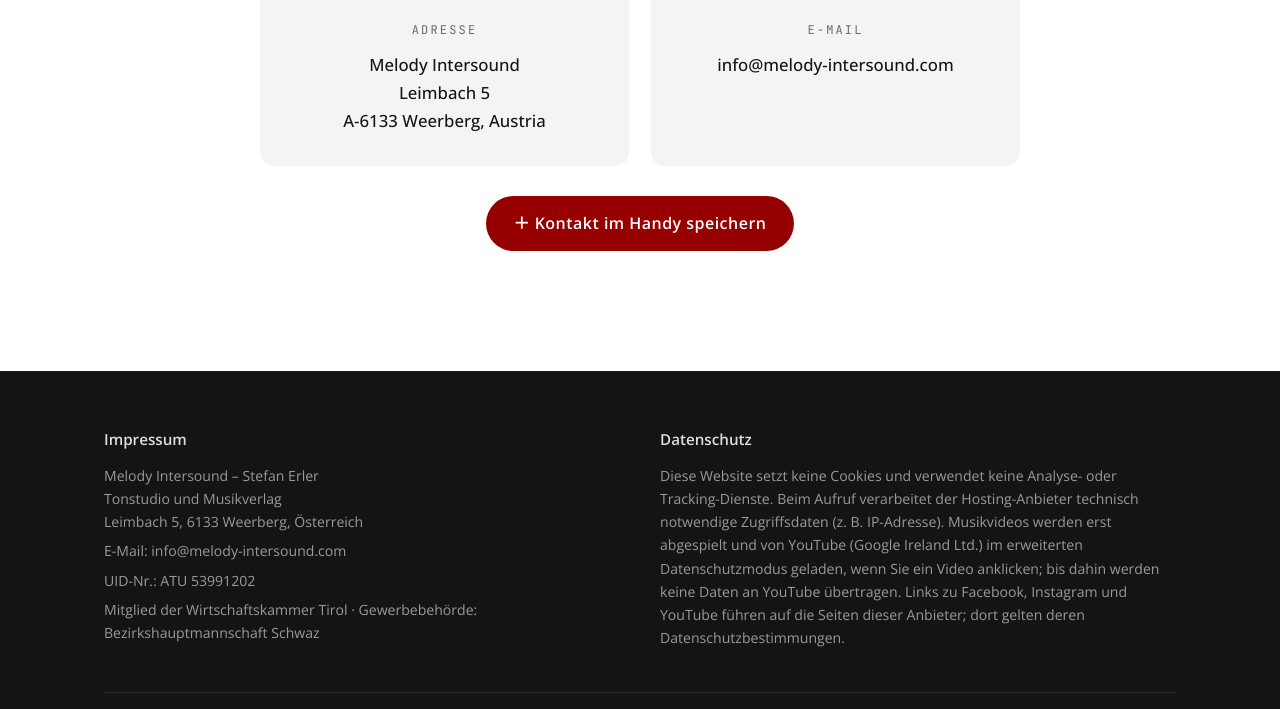
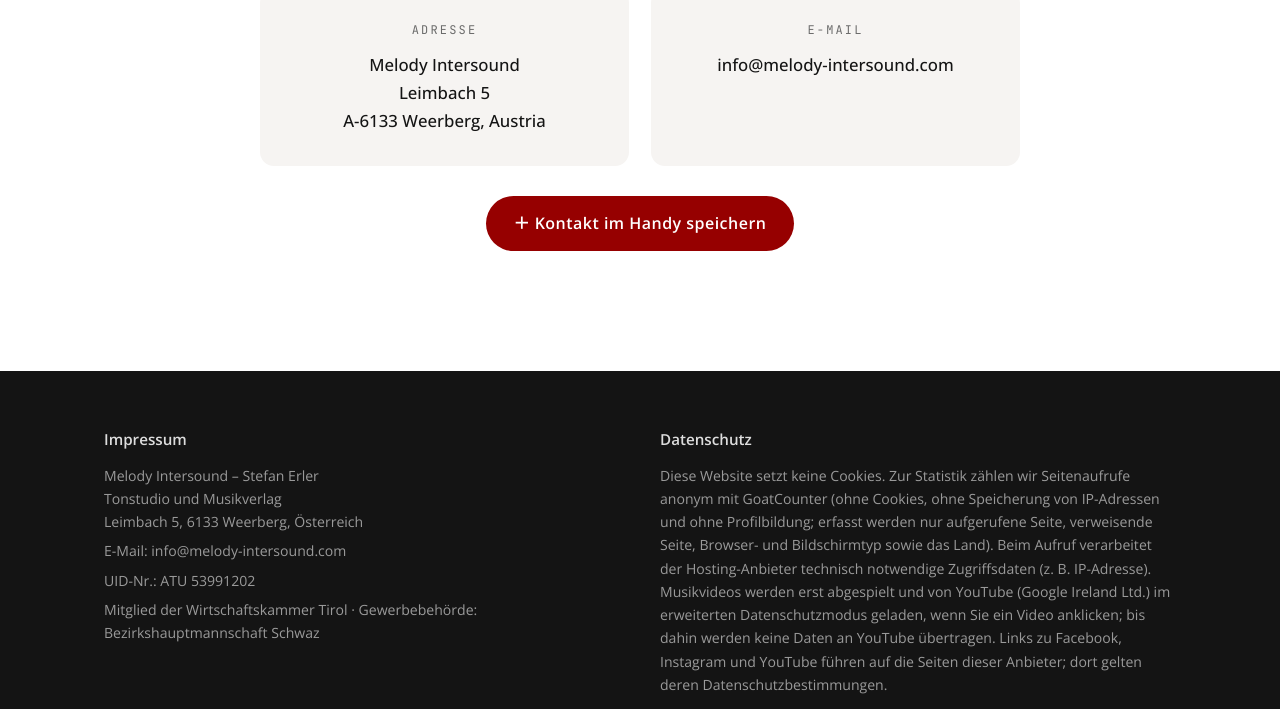
Before and after one commit to melody492/melody-intersound, a plain HTML site: page index.html in a window 1280 px wide. Shown: the part 10987-11696 px from the top of the page. Drawn offline with Linux system fonts and the light colour scheme.

```diff
--- a/index.html
+++ b/index.html
@@ -616,7 +616,7 @@ nav a.aktiv::after{transform:scaleX(1)}
       </div>
       <div id="datenschutz">
         <h3>Datenschutz</h3>
-        <p>Diese Website setzt keine Cookies und verwendet keine Analyse- oder Tracking-Dienste. Beim Aufruf verarbeitet der Hosting-Anbieter technisch notwendige Zugriffsdaten (z. B. IP-Adresse). Musikvideos werden erst abgespielt und von YouTube (Google Ireland Ltd.) im erweiterten Datenschutzmodus geladen, wenn Sie ein Video anklicken; bis dahin werden keine Daten an YouTube übertragen. Links zu Facebook, Instagram und YouTube führen auf die Seiten dieser Anbieter; dort gelten deren Datenschutzbestimmungen.</p>
+        <p>Diese Website setzt keine Cookies. Zur Statistik zählen wir Seitenaufrufe anonym mit GoatCounter (ohne Cookies, ohne Speicherung von IP-Adressen und ohne Profilbildung; erfasst werden nur aufgerufene Seite, verweisende Seite, Browser- und Bildschirmtyp sowie das Land). Beim Aufruf verarbeitet der Hosting-Anbieter technisch notwendige Zugriffsdaten (z. B. IP-Adresse). Musikvideos werden erst abgespielt und von YouTube (Google Ireland Ltd.) im erweiterten Datenschutzmodus geladen, wenn Sie ein Video anklicken; bis dahin werden keine Daten an YouTube übertragen. Links zu Facebook, Instagram und YouTube führen auf die Seiten dieser Anbieter; dort gelten deren Datenschutzbestimmungen.</p>
       </div>
     </div>
     <div class="unten">
@@ -781,5 +781,6 @@ if ('IntersectionObserver' in window && !ruhig) {
   d.addEventListener('click', e => { if (e.target !== img) d.close(); });
 })();
 </script>
+<script data-goatcounter="https://melodyintersound.goatcounter.com/count" async src="https://gc.zgo.at/count.js"></script>
 </body>
 </html>
```
